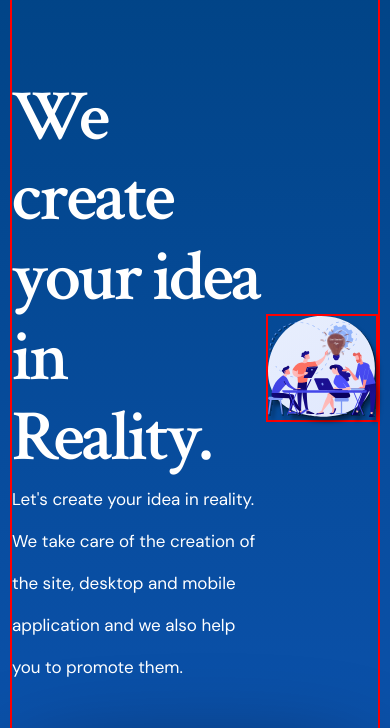
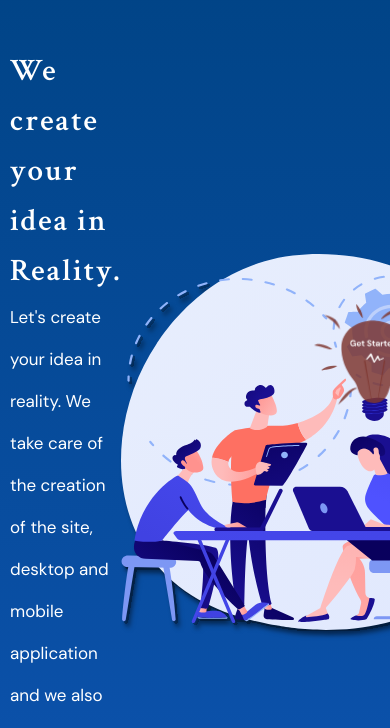
Before and after one commit to Allex191/real-idea-landing-page, a website: page src/index.html in a window 390 px wide. Shown: the part 73-801 px from the top of the page. Drawn offline with nearby package versions, Linux system fonts and the light colour scheme.

Commit message:
added responsive header text

```diff
--- a/src/css/style.css
+++ b/src/css/style.css
@@ -159,24 +159,28 @@ body {
   align-items: center;
   padding: 180px 0 200px;
   padding-top: clamp(10px, calc(10px + 10vw), 180px);
-  padding-bottom: clamp(10px, calc(10px + 10vw), 200px);
-  border: 2px solid red;
+  padding-bottom: clamp(10px, calc(10px + 12vw), 200px);
 }
 
 .hero__info {
   position: relative;
   display: inline-block;
-  max-width: 589px;
-  margin: 30px 0 auto;
+  max-width: 560px;
+  margin-bottom: auto;
+  margin-left: auto;
   text-align: center;
 }
 
-.title--hero {
+.title--hero,
+.big {
   font-size: 72px;
+  font-size: clamp(30px, 8vw, 72px);
   line-height: 80px;
+  line-height: clamp(50px, 8vw, 80px);
   color: #fff;
   text-align: left;
-  letter-spacing: -3px;
+  /* letter-spacing: -3px; */
+  letter-spacing: clamp(-3px, calc(1vw - 2px), 2px);
 }
 
 .hero__text {
@@ -187,18 +191,17 @@ body {
 
 .hero__svg-wrapper {
   position: relative;
+  min-width: 402px;
+  max-width: 602px;
 
-  /* min-width: 300px;
-  max-width: 602px; */
-  width: clamp(30rem, 400px, 602px);
-
-  /* width: 100%; */
-  border: 2px solid red;
+  /* display: none; */
 }
 
 .hero__img {
   width: 100%;
   filter: drop-shadow(3px 5px 2px rgba(0, 0, 0, 0.5));
+
+  /* width: clamp(300px, 50%, 602px); */
 }
 
 .hero__bulb-svg {
@@ -327,7 +330,7 @@ body {
   position: relative;
   max-width: 692px;
   min-height: 100px;
-  margin: 40px 0 136px;
+  margin: 25px 0 136px;
   text-align: center;
 }
 
--- a/src/index.html
+++ b/src/index.html
@@ -14,6 +14,7 @@
   <link rel="stylesheet" href="css/slick.css">
   <link rel="stylesheet" href="css/jquery.fancybox.css">
   <link rel="stylesheet" href="css/style.css">
+  <link rel="stylesheet" href="css/media.css">
 </head>
 
 <body>
@@ -41,7 +42,7 @@
     <div class="container">
       <div class="hero__inner">
         <div class="hero__info">
-          <h1 class="title title--hero">We create your idea in Reality.</h1>
+          <h1 id="big" class="title title--hero">We create your idea in Reality.</h1>
           <p class="hero__text text">Let's create your idea in reality. We take care of the creation of the site,
             desktop and mobile application and we also help you to promote them.</p>
           <div class="hero__mouse"></div>
@@ -327,6 +328,7 @@
           </h5>
           <p class="cutomers__text text">All over the earth there are our happy customers enjoying their fulfilled
             ideas.</p>
+          <a class=" link-btn link-btn--learn-more link-btn--dark " href="#">Learn more</a>
         </div>
         <div class="customers__svg-wrapper">
           <svg width="1181" height="579" viewBox="0 0 1181 579" fill="none" xmlns="http://www.w3.org/2000/svg">
```
Also changed, not shown: src/css/media.css (added).
